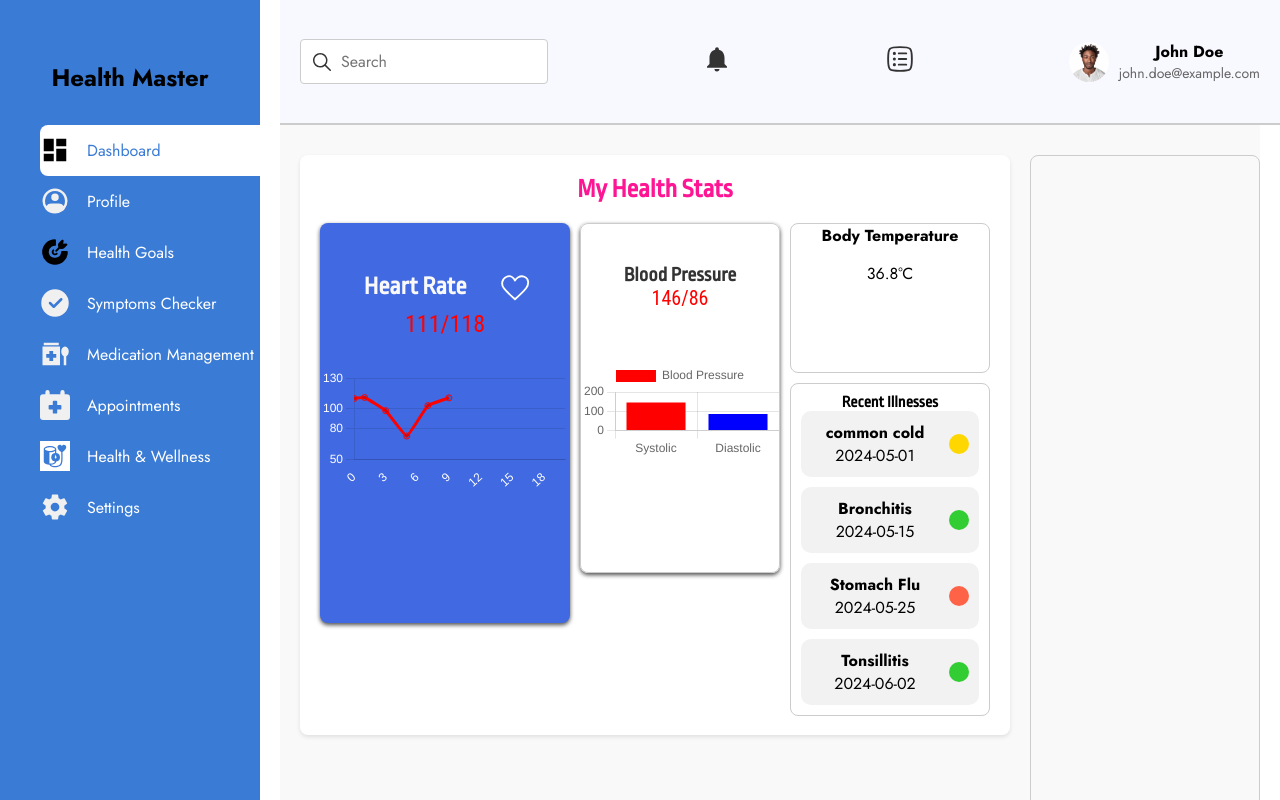
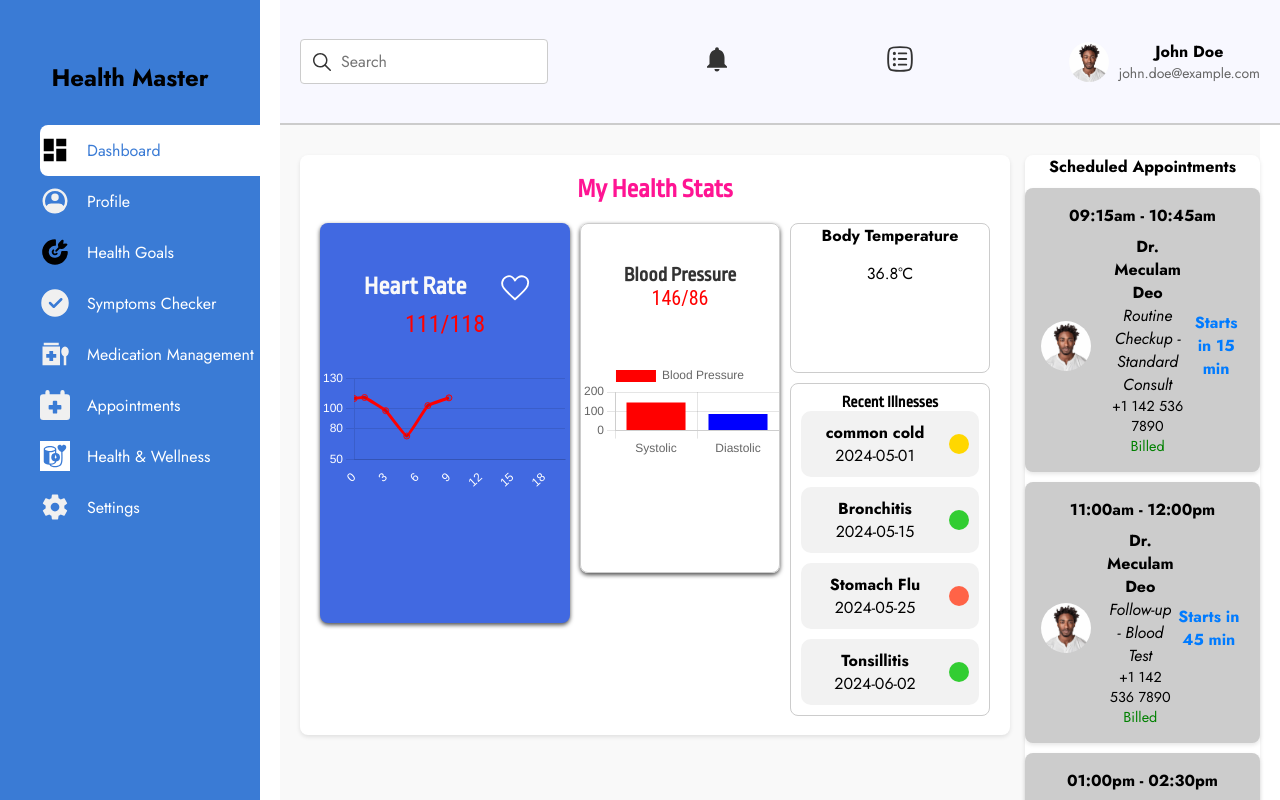
Before and after one commit to CHEGEBB/Health-Master, a React (Create React App) app in the folder frontend/: page /home in a window 1280 px wide. Shown: the top 800 px of the page. Built offline with nearby package versions, Linux system fonts and the light colour scheme; no server answers; a web font is replaced by a local one.

Commit message:
new320px;

```diff
--- a/frontend/src/pages/Home.js
+++ b/frontend/src/pages/Home.js
@@ -1,15 +1,13 @@
 import React, { useEffect, useState, useRef } from 'react';
 import './Home.scss';
-import { Line } from 'react-chartjs-2';
+import { Line, Bar } from 'react-chartjs-2';
 import { Chart as ChartJS, CategoryScale, LinearScale, PointElement, LineElement, Title, Tooltip, Legend, BarElement } from 'chart.js';
 import Heartcon from '../images/icons/bytesize--heart.svg';
-import {  Bar } from 'react-chartjs-2';
-
-
 import Notificationicon from '../images/icons/ic--baseline-notifications.svg';
 import SearchIcon from '../images/icons/fluent--search-48-filled (1).svg';
 import Remindericon from '../images/icons/hugeicons--apple-reminder.svg';
 import ProfilePic from '../images/brian.jpeg';
+import DoctorPic from '../images/brian.jpeg'; // Assuming you have a doctor picture
 
 ChartJS.register(
   CategoryScale,
@@ -28,7 +26,6 @@ const generateRandomBloodPressure = () => ({
   diastolic: Math.floor(Math.random() * (90 - 60 + 1) + 60)
 });
 const generateRandomTemperature = () => Math.floor(Math.random() * (40 - 35 + 1) + 35);
-
 
 const Homepage = () => {
   const [heartRateData, setHeartRateData] = useState([{ x: 0, y: generateRandomHeartRate() }]);
@@ -94,13 +91,10 @@ const Homepage = () => {
       y: {
         min: 50,
         max: 130,
-
         ticks: {
           color: 'white'
         }
-
       },
-
     },
     animation: {
       duration: 1000,
@@ -172,50 +166,95 @@ const Homepage = () => {
                   <p>36.8°C</p>
                 </div>
               </div>
-          <div class="recent-illnesses">
+              <div className="recent-illnesses">
                 <h4>Recent Illnesses</h4>
-    <div class="illnesses-container">
-        <div class="illness-card">
-            <div class="illness-info">
-                <span class="illness-name">common cold</span>
-                <span class="illness-date">2024-05-01</span>
+                <div className="illnesses-container">
+                  <div className="illness-card">
+                    <div className="illness-info">
+                      <span className="illness-name">common cold</span>
+                      <span className="illness-date">2024-05-01</span>
                     </div>
-            <div class="status-icon ongoing"></div>
+                    <div className="status-icon ongoing"></div>
                   </div>
-        <div class="illness-card">
-            <div class="illness-info">
-                <span class="illness-name">
-                    Bronchitis
-                </span>
-                <span class="illness-date">2024-05-15</span>
+                  <div className="illness-card">
+                    <div className="illness-info">
+                      <span className="illness-name">Bronchitis</span>
+                      <span className="illness-date">2024-05-15</span>
                     </div>
-            <div class="status-icon complete"></div>
+                    <div className="status-icon complete"></div>
                   </div>
-        <div class="illness-card">
-            <div class="illness-info">
-                <span class="illness-name">
-                Stomach Flu
-                </span>
-                <span class="illness-date">2024-05-25</span>
+                  <div className="illness-card">
+                    <div className="illness-info">
+                      <span className="illness-name">Stomach Flu</span>
+                      <span className="illness-date">2024-05-25</span>
                     </div>
-            <div class="status-icon severe"></div>
+                    <div className="status-icon severe"></div>
                   </div>
-        <div class="illness-card">
-            <div class="illness-info">
-                <span class="illness-name">Tonsillitis</span>
-                <span class="illness-date">2024-06-02</span>
+                  <div className="illness-card">
+                    <div className="illness-info">
+                      <span className="illness-name">Tonsillitis</span>
+                      <span className="illness-date">2024-06-02</span>
                     </div>
-            <div class="status-icon complete"></div>
+                    <div className="status-icon complete"></div>
                   </div>
                 </div>
               </div>
-
-</div>
-
             </div>
           </div>
-        <div className="my-doctors">
-          {/* Add content here if needed */}
+        </div>
+        <div className="scheduled-appointments">
+          <h4>Scheduled Appointments</h4>
+          <div className="appointment">
+            <div className="appointment-time">09:15am - 10:45am</div>
+            <div className="appointment-details">
+              <div className="doctor-info">
+                <img src={DoctorPic} alt="Dr. Meculam" className="doctor-pic" />
+                <div>
+                  <div className="doctor-name">Dr. Meculam Deo</div>
+                  <div className="appointment-type">Routine Checkup - Standard Consult</div>
+                  <div className="contact-info">
+                    <div className="contact-number">+1 142 536 7890</div>
+                    <div className="billing-status">Billed</div>
+                  </div>
+                </div>
+              </div>
+              <div className="appointment-status">Starts in 15 min</div>
+            </div>
+          </div>
+          <div className="appointment">
+            <div className="appointment-time">11:00am - 12:00pm</div>
+            <div className="appointment-details">
+              <div className="doctor-info">
+                <img src={DoctorPic} alt="Dr. Meculam" className="doctor-pic" />
+                <div>
+                  <div className="doctor-name">Dr. Meculam Deo</div>
+                  <div className="appointment-type">Follow-up - Blood Test</div>
+                  <div className="contact-info">
+                    <div className="contact-number">+1 142 536 7890</div>
+                    <div className="billing-status">Billed</div>
+                  </div>
+                </div>
+              </div>
+              <div className="appointment-status">Starts in 45 min</div>
+            </div>
+          </div>
+          <div className="appointment">
+            <div className="appointment-time">01:00pm - 02:30pm</div>
+            <div className="appointment-details">
+              <div className="doctor-info">
+                <img src={DoctorPic} alt="Dr. Meculam" className="doctor-pic" />
+                <div>
+                  <div className="doctor-name">Dr. Meculam Deo</div>
+                  <div className="appointment-type">Consultation - New Symptoms</div>
+                  <div className="contact-info">
+                    <div className="contact-number">+1 142 536 7890</div>
+                    <div className="billing-status">Billed</div>
+                  </div>
+                </div>
+              </div>
+              <div className="appointment-status">Starts in 3 hrs</div>
+            </div>
+          </div>
         </div>
       </div>
     </div>
--- a/frontend/src/pages/Home.scss
+++ b/frontend/src/pages/Home.scss
@@ -150,7 +150,7 @@ header {
         display: flex;
         flex-direction: row;
         margin-left: 20px;
-        gap: 20px;
+        gap: 15px;
         .health-stats {
             width: 100%;
             padding: 20px;
@@ -158,6 +158,7 @@ header {
             border-radius: 8px;
             box-shadow: 0 2px 4px rgba(0,0,0,0.1);
             margin-bottom: 20px;
+            height: 100vh-;
             .stats{
                 display: flex;
                 flex-direction: row;
@@ -335,11 +336,79 @@ header {
             }
 
         }
-        .my-doctors{
+        .scheduled-appointments{
             height: 100vh;
-            width: 350px;
+            max-width: 320px;
+            background-color: #fff;
             border-radius: 8px;
-            border: 1px solid #ccc;
+            box-shadow: 0 2px 4px rgba(0,0,0,0.1);
+            gap: 10px;
+            display: flex;
+            flex-direction: column;
+
+              .scheduled-appointments h4 {
+                margin-bottom: 1rem;
+              }
+
+              .appointment {
+                display: flex;
+                flex-direction: column;
+                padding: 1rem;
+                background-color: #ccc;
+                border-radius: 8px;
+                box-shadow: 0 2px 4px rgba(0, 0, 0, 0.1);
+              }
+
+              .appointment-time {
+                font-weight: bold;
+                margin-bottom: 0.5rem;
+              }
+
+              .appointment-details {
+                display: flex;
+                justify-content: space-between;
+                align-items: center;
+              }
+
+              .doctor-info {
+                display: flex;
+                align-items: center;
+                gap: 1rem;
+              }
+
+              .doctor-pic {
+                width: 50px;
+                height: 50px;
+                border-radius: 50%;
+              }
+
+              .doctor-name {
+                font-weight: bold;
+              }
+
+              .appointment-type {
+                font-style: italic;
+              }
+
+              .contact-info {
+                display: flex;
+                flex-direction: column;
+              }
+
+              .contact-number {
+                font-size: 0.9rem;
+              }
+
+              .billing-status {
+                font-size: 0.9rem;
+                color: green;
+              }
+
+              .appointment-status {
+                font-weight: bold;
+                color: #007bff;
+              }
+
         }
     }
 
```
Lines whose indentation alone changed are shown as unchanged.
